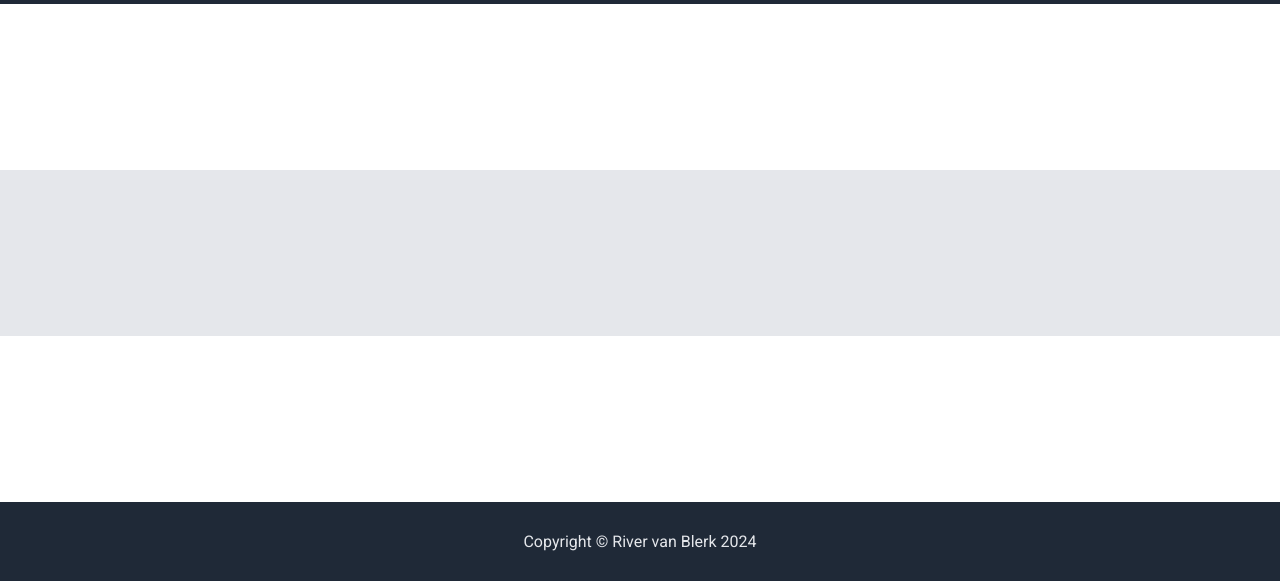
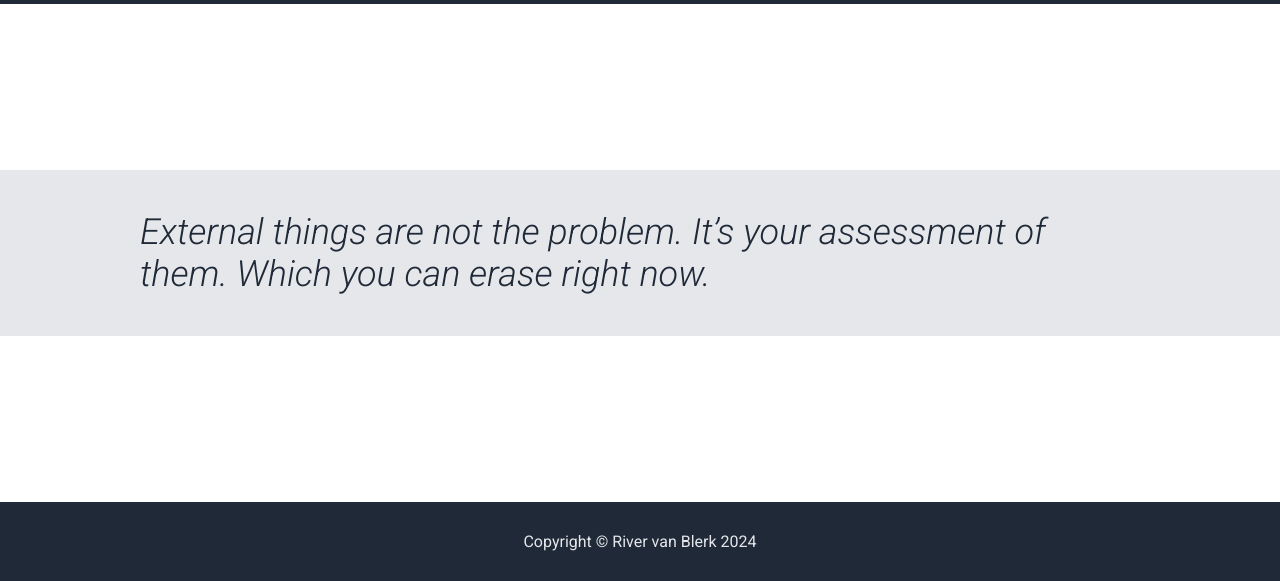
Before and after one commit to Kykneon/Odin-Landing-Page, a plain HTML site: page index.html in a window 1280 px wide. Shown: the part 219-800 px from the top of the page. Drawn offline with Linux system fonts and the light colour scheme.

Commit message:
Adds and styles content of qoute box

```diff
--- a/index.html
+++ b/index.html
@@ -37,13 +37,16 @@
         </div>
     </div>
     <div class="content-box-two"></div>
-    <div class="content-box-three"></div>
+    <div class="content-box-three">
+    <p>External things are not the problem. It’s your assessment of them. Which you can erase right now.</p>
+    </div>
+    <!-- <p> </p> -->
     <div class="content-box-four"></div>
-
 
     <div class="footer">
         <div>Copyright © River van Blerk 2024</div>
     </div>
 </body>
 
+
 </html>
--- a/styles.css
+++ b/styles.css
@@ -65,6 +65,15 @@ ul {
     flex: 1;
     justify-content: center;
     align-items: center;
+    padding: ;
+}
+
+.content-box-three p {
+    width: 1000px;
+    font-size: 36px;
+    font-style: italic;
+    color: #1f2937;
+    font-weight: 300;
 }
 
 .content-box-four {
```
